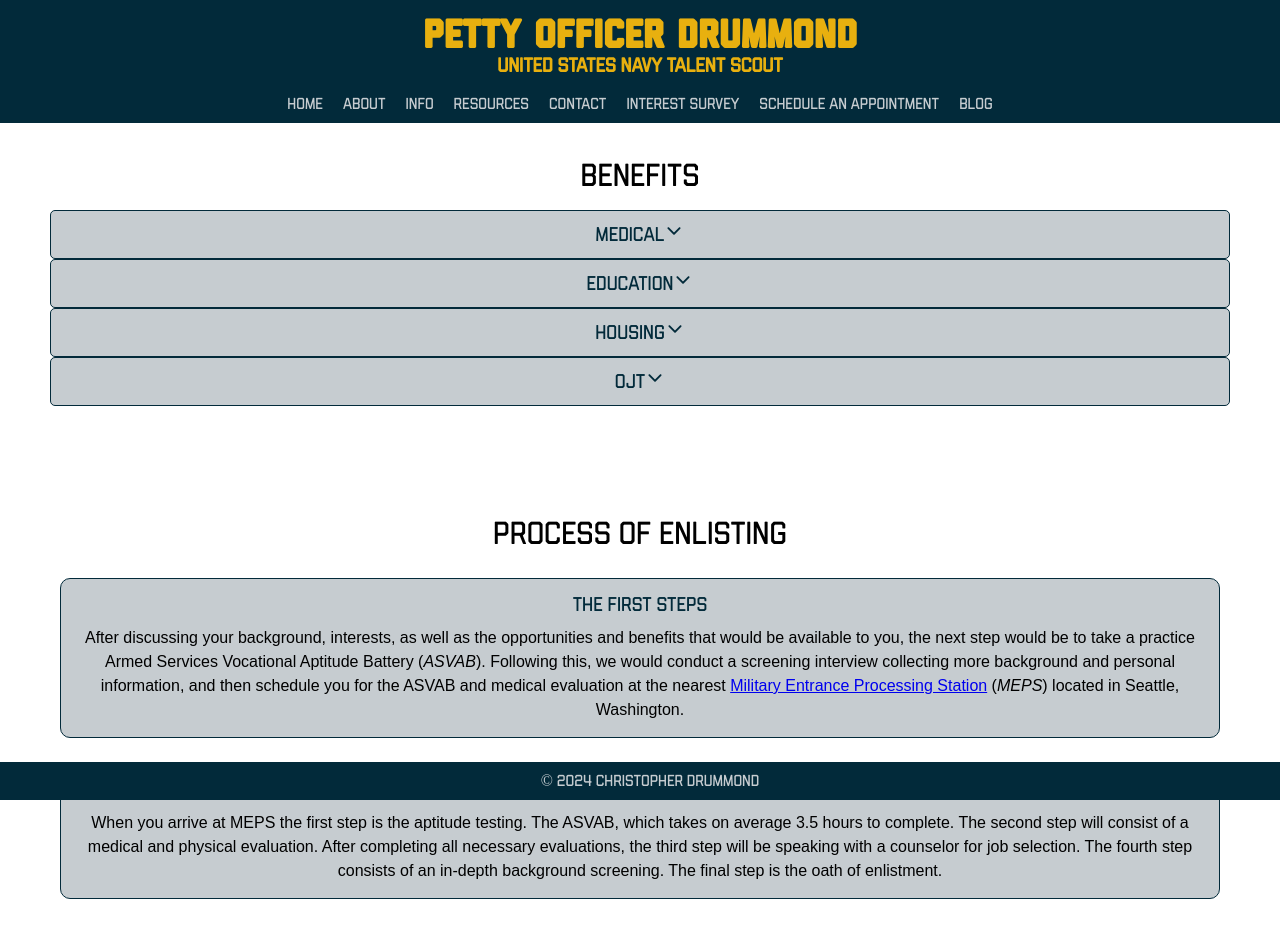
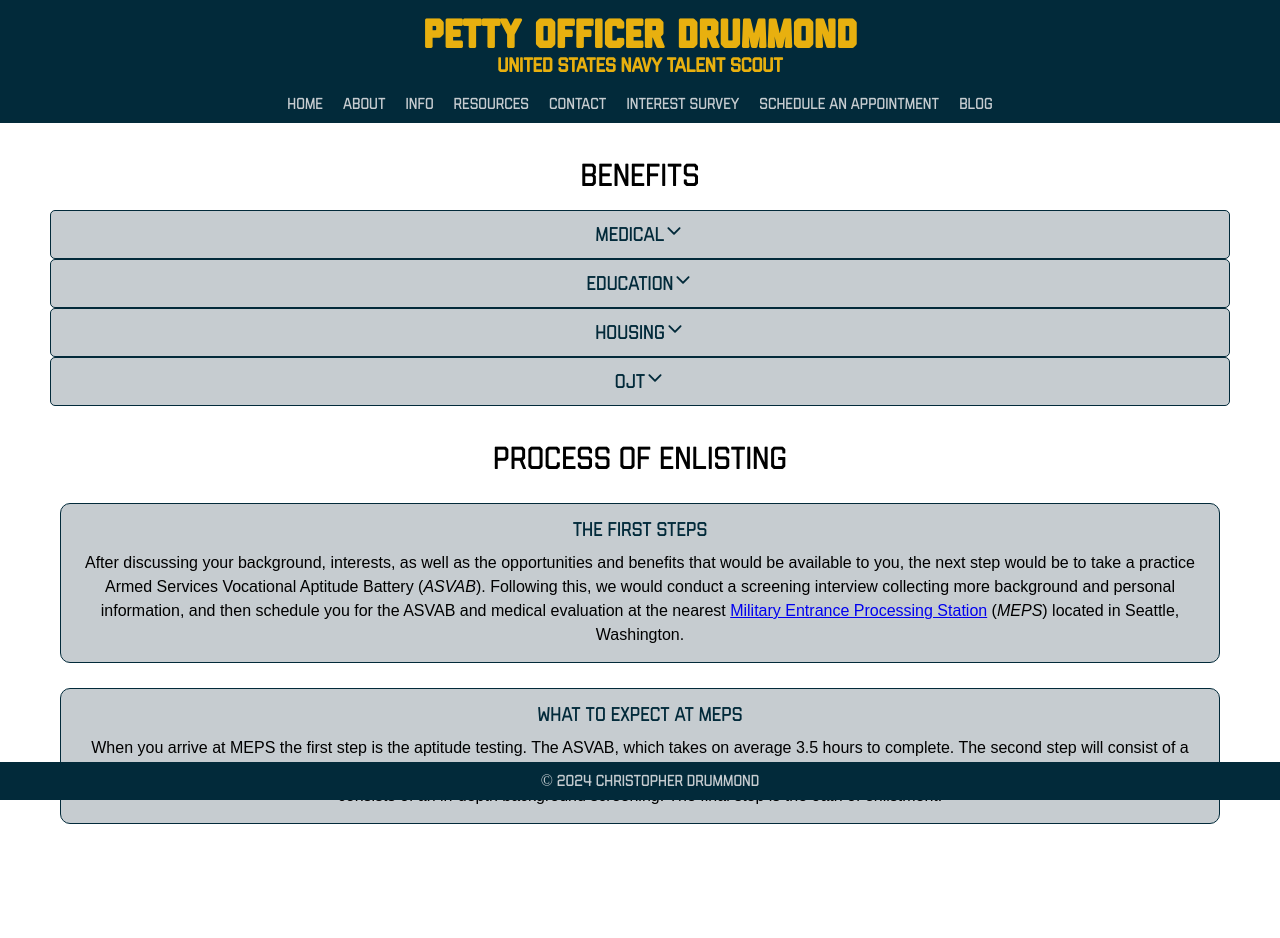
Before and after one commit to kdrummond528/cdrecruiter, a React (Create React App) app: page /info in a window 1280 px wide. Shown: the top 938 px of the page. Built offline with nearby package versions, Linux system fonts and the light colour scheme.

Commit message:
modified components

```diff
--- a/src/App.css
+++ b/src/App.css
@@ -91,6 +91,12 @@ nav ul li {
   font-size: 32px;
 }
 
+.process-pgheader {
+  font-family: "Light";
+  /* padding-top: 5px; */
+  font-size: 32px;
+}
+
 .body-div {
   color: black;
   padding-top: 20px;
@@ -99,6 +105,15 @@ nav ul li {
   padding-right: 50px;
   line-height: 1.5em;
   margin-bottom: 35px;
+}
+
+.benefits-body-div {
+  color: black;
+  padding-top: 20px;
+  padding-bottom: 40px;
+  padding-left: 50px;
+  padding-right: 50px;
+  line-height: 1.5em;
 }
 
 .body {
--- a/src/components/Benefits.js
+++ b/src/components/Benefits.js
@@ -1,5 +1,6 @@
 import React from 'react';
 import Collapsible from 'react-collapsible';
+import Process from './Process';
 import { IoIosArrowDown } from "react-icons/io";
 
 const Benefits = () => {
@@ -8,7 +9,7 @@ const Benefits = () => {
 
             <p className='pgheader'>Benefits</p>
 
-            <div className='body-div'>
+            <div className='benefits-body-div'>
 
                 <Collapsible trigger={["Medical", <IoIosArrowDown class="arrow" />]} className='collapsible'>
                     <p>
@@ -43,6 +44,9 @@ const Benefits = () => {
                 </Collapsible>
 
             </div>
+
+            <Process />
+
         </div>
     )
 }
--- a/src/components/Info.js
+++ b/src/components/Info.js
@@ -1,13 +1,13 @@
 import React from 'react';
 import Benefits from './Benefits';
-import Process from './Process';
+// import Process from './Process';
 
 const Info = () => {
     return (
         <div>
 
             <Benefits />
-            <Process />
+            {/* <Process /> */}
 
         </div>
     )
--- a/src/components/Process.js
+++ b/src/components/Process.js
@@ -1,12 +1,12 @@
 import React from 'react';
-import Collapsible from 'react-collapsible';
-import { IoIosArrowDown } from "react-icons/io";
+// import Collapsible from 'react-collapsible';
+// import { IoIosArrowDown } from "react-icons/io";
 
 const Process = () => {
     return (
         <div>
 
-            <p className='pgheader'>Process of Enlisting</p>
+            <p className='process-pgheader'>Process of Enlisting</p>
 
             <div className='body-div'>
 
```
